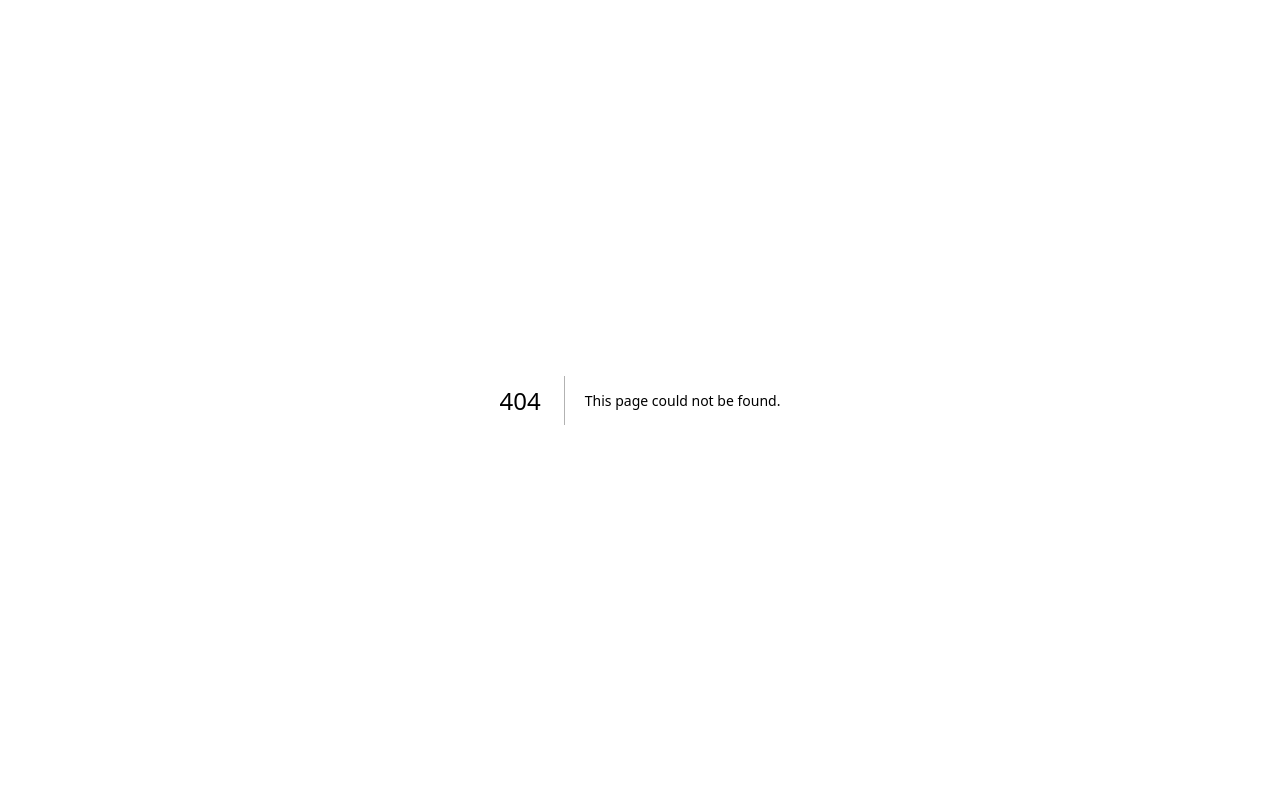
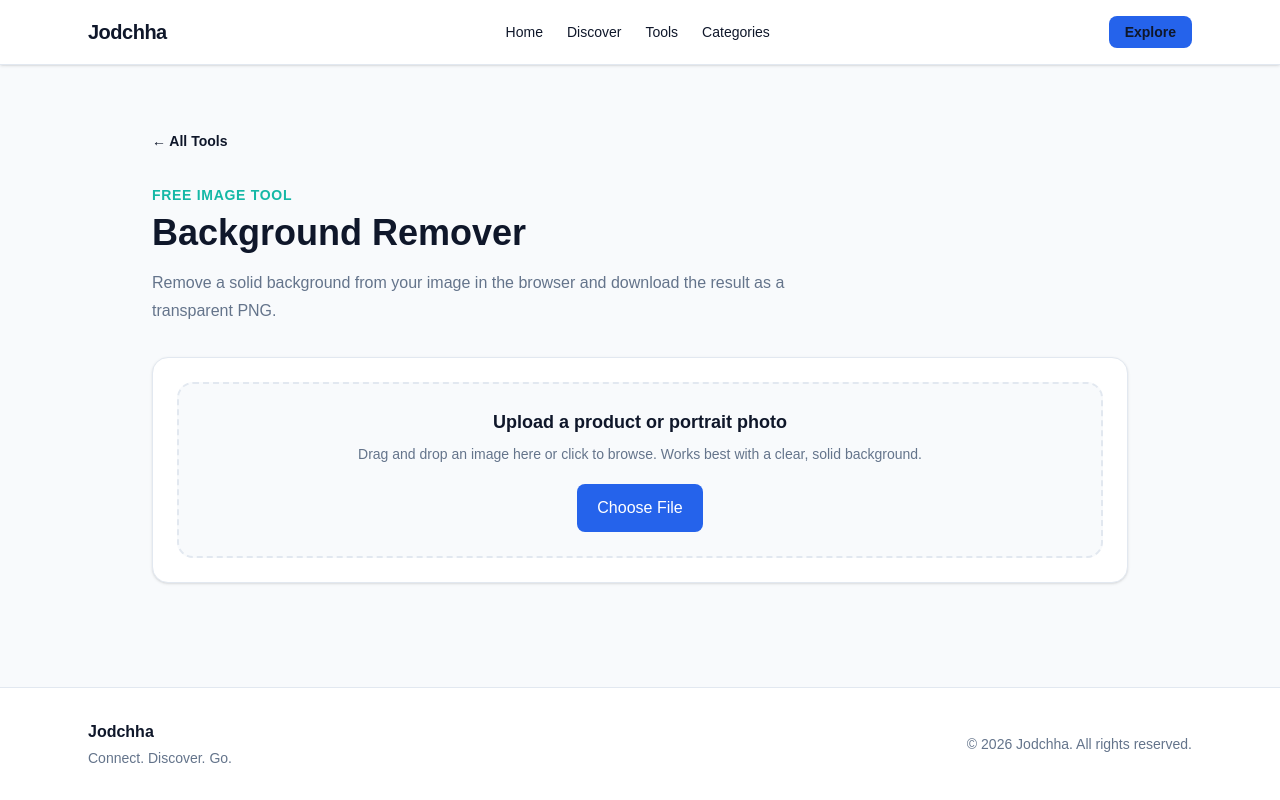
Before and after one commit to sameer9860/Jodchha, a Next.js app in the folder frontend/: page /tools/background-remover in a window 1280 px wide. Before the commit this address had no page. Built offline with nearby package versions, Linux system fonts and the light colour scheme.

Commit message:
Add background remover page

```diff
--- /dev/null
+++ b/frontend/app/tools/background-remover/page.tsx
@@ -0,0 +1,51 @@
+import Link from "next/link";
+
+import Footer from "@/components/layout/Footer";
+import Navbar from "@/components/layout/Navbar";
+import BackgroundRemover from "@/components/tools/BackgroundRemover";
+
+export const metadata = {
+  title: "Background Remover",
+  description:
+    "Remove solid backgrounds from product and portrait photos directly in the browser with Jodchha's free online background remover.",
+};
+
+export default function BackgroundRemoverPage() {
+  return (
+    <div className="flex min-h-screen flex-col bg-[var(--background)]">
+      <Navbar />
+
+      <main className="flex-1">
+        <div className="mx-auto max-w-5xl px-6 py-12 sm:py-16">
+          <Link
+            href="/tools"
+            className="text-sm font-semibold text-[var(--primary)] hover:underline"
+          >
+            ← All Tools
+          </Link>
+
+          <div className="mt-8">
+            <p className="text-sm font-semibold uppercase tracking-wider text-[var(--accent)]">
+              Free Image Tool
+            </p>
+
+            <h1 className="mt-2 text-3xl font-bold text-[var(--foreground)] sm:text-4xl">
+              Background Remover
+            </h1>
+
+            <p className="mt-4 max-w-2xl leading-7 text-[var(--muted)]">
+              Remove a solid background from your image in the browser and
+              download the result as a transparent PNG.
+            </p>
+          </div>
+
+          <div className="mt-8">
+            <BackgroundRemover />
+          </div>
+        </div>
+      </main>
+
+      <Footer />
+    </div>
+  );
+}
```
